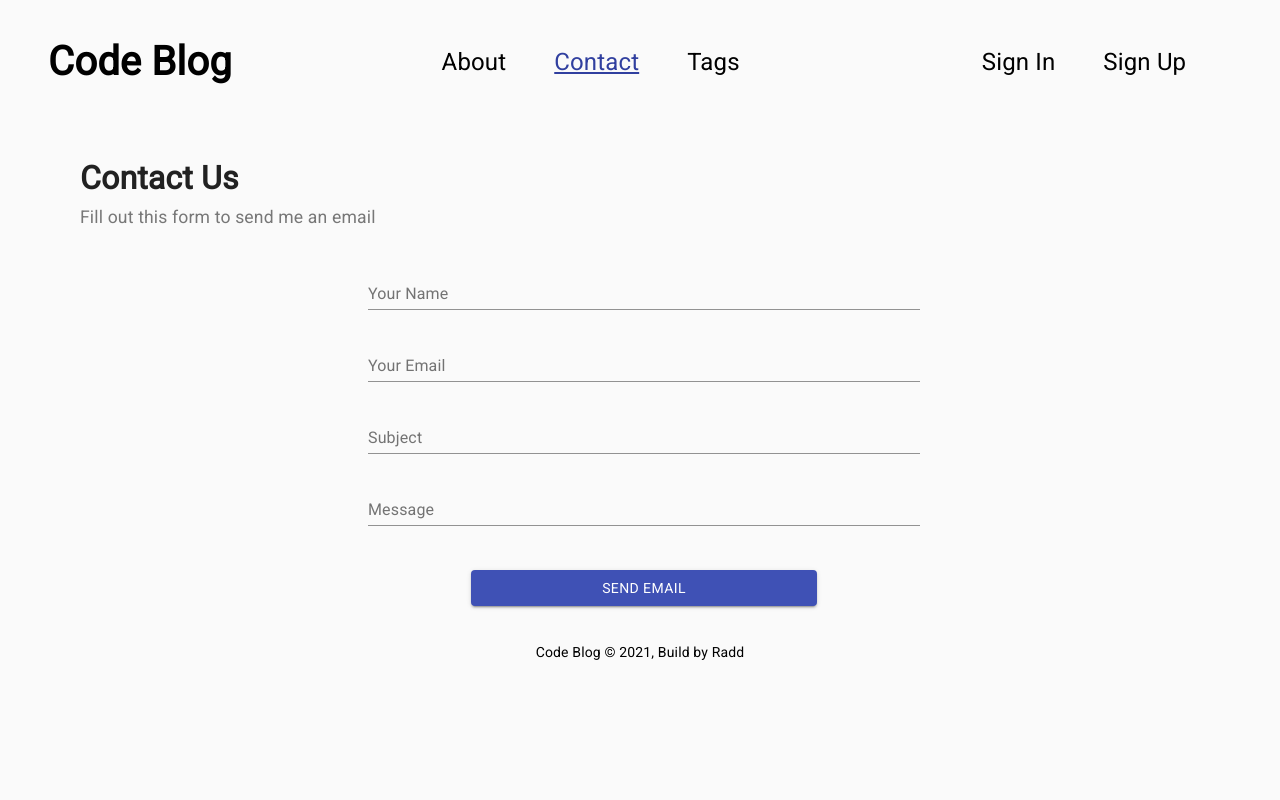
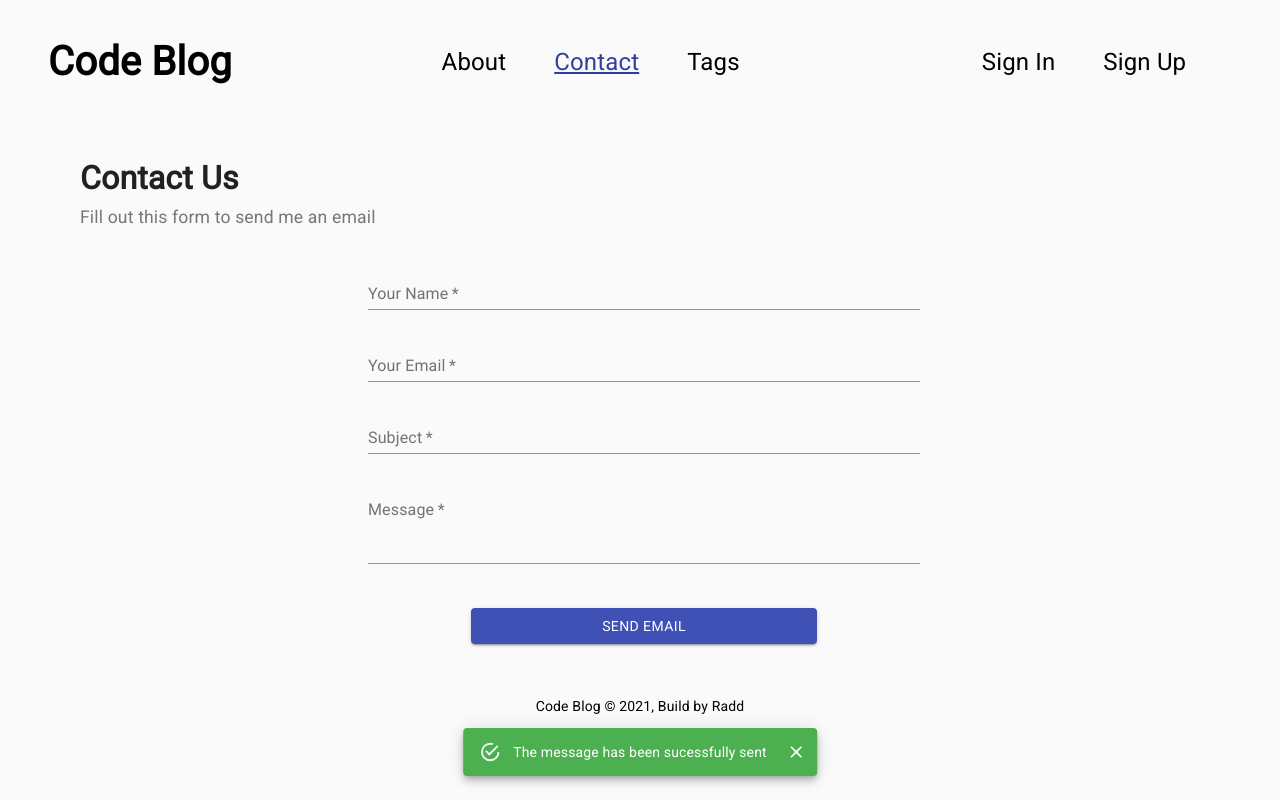
Before and after one commit to Radd99/Blog, a Gatsby site: page /contact in a window 1280 px wide. Both pictures are taken after typing "Sample", "name@example.com", "Sample", "Sample" into the empty fields and a click on the button "SEND EMAIL". Built offline with nearby package versions, Linux system fonts and the light colour scheme; Gatsby itself is replaced by a stand-in of ours.

Commit message:
added validation in contact form and added snackbar

```diff
--- a/package.json
+++ b/package.json
@@ -7,6 +7,7 @@
   "dependencies": {
     "@contentful/rich-text-react-renderer": "^14.1.2",
     "@material-ui/core": "^4.11.3",
+    "@material-ui/lab": "^4.0.0-alpha.57",
     "disqus-react": "^1.0.11",
     "emailjs-com": "^2.6.4",
     "fontsource-roboto": "^4.0.0",
--- a/src/pages/contact.js
+++ b/src/pages/contact.js
@@ -1,10 +1,15 @@
-import React, { useState } from "react"
+import React, { useState, useEffect } from "react"
 import { makeStyles } from "@material-ui/core/styles"
 import TextField from "@material-ui/core/TextField"
 import Layout from "../components/layout"
 import SEO from "../components/seo"
 import { Button, Grid } from "@material-ui/core"
 import emailjs from "emailjs-com"
+import Snackbar from "@material-ui/core/Snackbar"
+import MuiAlert from "@material-ui/lab/Alert"
+
+import { validateContactForm } from "../utils/validateContactForm"
+
 import { init } from "emailjs-com"
 init(process.env.MAILJS_USER_ID)
 
@@ -18,7 +23,6 @@ const useStyle = makeStyles(theme => ({
     fontSize: "1.1rem",
     color: "#777",
     marginTop: "0.2rem",
-    marginBottom: "1rem",
   },
   root: {
     "& > *": {
@@ -43,6 +47,14 @@ const useStyle = makeStyles(theme => ({
     marginTop: "2rem",
     marginBottom: "3rem",
   },
+  snackBarRoot: {
+    width: "25%",
+    margin: "auto",
+    marginBottom: "1rem",
+    "& > * + *": {
+      marginTop: theme.spacing(2),
+    },
+  },
 }))
 
 const Contact = () => {
@@ -55,13 +67,51 @@ const Contact = () => {
     message: "",
   })
 
+  const [errorMessages, setErrorMessages] = useState({})
+  const [yourNameError, setYourNameError] = useState(false)
+  const [emailError, setEmailError] = useState(false)
+  const [subjectError, setSubjectError] = useState(false)
+  const [messageError, setMessageError] = useState(false)
+
+  const [open, setOpen] = useState(false)
+
+  useEffect(() => {
+    if (errorMessages.yourName !== undefined) {
+      setYourNameError(true)
+    } else {
+      setYourNameError(false)
+    }
+    if (errorMessages.email !== undefined) {
+      setEmailError(true)
+    } else {
+      setEmailError(false)
+    }
+    if (errorMessages.subject !== undefined) {
+      setSubjectError(true)
+    } else {
+      setSubjectError(false)
+    }
+    if (errorMessages.message !== undefined) {
+      setMessageError(true)
+    } else {
+      setMessageError(false)
+    }
+  }, [errorMessages])
+
   const onSubmit = e => {
     e.preventDefault()
-    console.log(
-      formValues,
-      process.env.MAILJS_SERVICE_ID,
-      process.env.MAILJS_TEMPLATE_ID
-    )
+
+    const { errors, valid } = validateContactForm(formValues)
+    console.log(valid)
+
+    if (!valid) {
+      setErrorMessages(errors)
+    } else {
+      setYourNameError(false)
+      setEmailError(false)
+      setSubjectError(false)
+      setMessageError(false)
+      setErrorMessages({})
 
       emailjs.send(
         process.env.MAILJS_SERVICE_ID,
@@ -75,12 +125,27 @@ const Contact = () => {
         process.env.MAILJS_USER_ID
       )
 
+      setOpen(true)
+
       setFormValues({
         yourName: "",
         email: "",
         subject: "",
         message: "",
       })
+    }
+  }
+
+  function Alert(props) {
+    return <MuiAlert elevation={6} variant="filled" {...props} />
+  }
+
+  const handleClose = (event, reason) => {
+    if (reason === "clickaway") {
+      return
+    }
+
+    setOpen(false)
   }
 
   const handleChange = e => {
@@ -109,6 +174,9 @@ const Contact = () => {
                   name="yourName"
                   autoComplete="off"
                   value={formValues.yourName}
+                  required
+                  error={yourNameError}
+                  helperText={errorMessages.yourName}
                   onChange={handleChange}
                 />
               </Grid>
@@ -123,6 +191,9 @@ const Contact = () => {
                   autoComplete="off"
                   value={formValues.email}
                   onChange={handleChange}
+                  error={emailError}
+                  helperText={errorMessages.email}
+                  required
                 />
               </Grid>
 
@@ -136,6 +207,9 @@ const Contact = () => {
                   autoComplete="off"
                   value={formValues.subject}
                   onChange={handleChange}
+                  error={subjectError}
+                  helperText={errorMessages.subject}
+                  required
                 />
               </Grid>
 
@@ -146,9 +220,14 @@ const Contact = () => {
                   id="message"
                   label="Message"
                   name="message"
+                  multiline
+                  rows={3}
                   autoComplete="off"
+                  error={messageError}
+                  helperText={errorMessages.message}
                   value={formValues.message}
                   onChange={handleChange}
+                  required
                 />
               </Grid>
 
@@ -168,6 +247,14 @@ const Contact = () => {
           </Grid>
         </form>
       </div>
+
+      <div className={classes.snackBarRoot}>
+        <Snackbar open={open} autoHideDuration={6000} onClose={handleClose}>
+          <Alert onClose={handleClose} severity="success">
+            The message has been sucessfully sent
+          </Alert>
+        </Snackbar>
+      </div>
     </Layout>
   )
 }
--- /dev/null
+++ b/src/utils/validateContactForm.js
@@ -0,0 +1,33 @@
+module.exports.validateContactForm = ({
+  yourName,
+  email,
+  subject,
+  message,
+}) => {
+  const errors = {}
+  // check if the firstname and lastname are empty
+  if (yourName.trim() === "") {
+    errors.yourName = "First name field cannot be left empty"
+  }
+  if (subject.trim() === "") {
+    errors.subject = "Last name field cannot be left empty"
+  }
+  if (message.trim() === "") {
+    errors.message = "Last name field cannot be left empty"
+  }
+
+  //check if the email is empty and then checked if the format matches that of an email
+  if (email.trim === "") {
+    errors.email = "Email field cannot be left empty"
+  } else {
+    const regEx = /^([0-9a-zA-Z]([-.\w]*[0-9a-zA-Z])*@([0-9a-zA-Z][-\w]*[0-9a-zA-Z]\.)+[a-zA-Z]{2,9})$/
+    if (!email.match(regEx)) {
+      errors.email = "Email must be a valid email address"
+    }
+  }
+
+  return {
+    errors,
+    valid: Object.keys(errors).length < 1,
+  }
+}
```
Also changed, not shown: 1 other file. Lines whose indentation alone changed are shown as unchanged.
